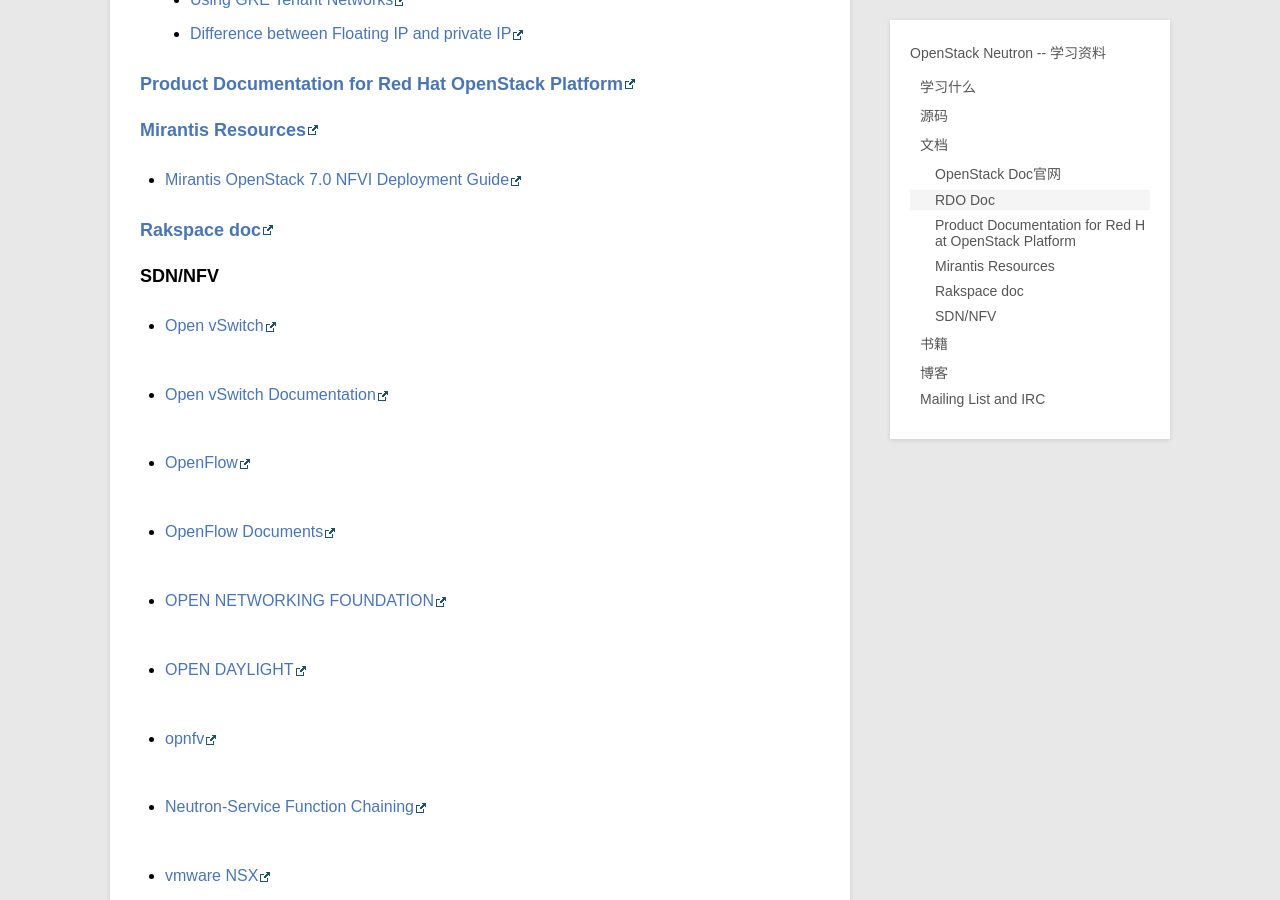
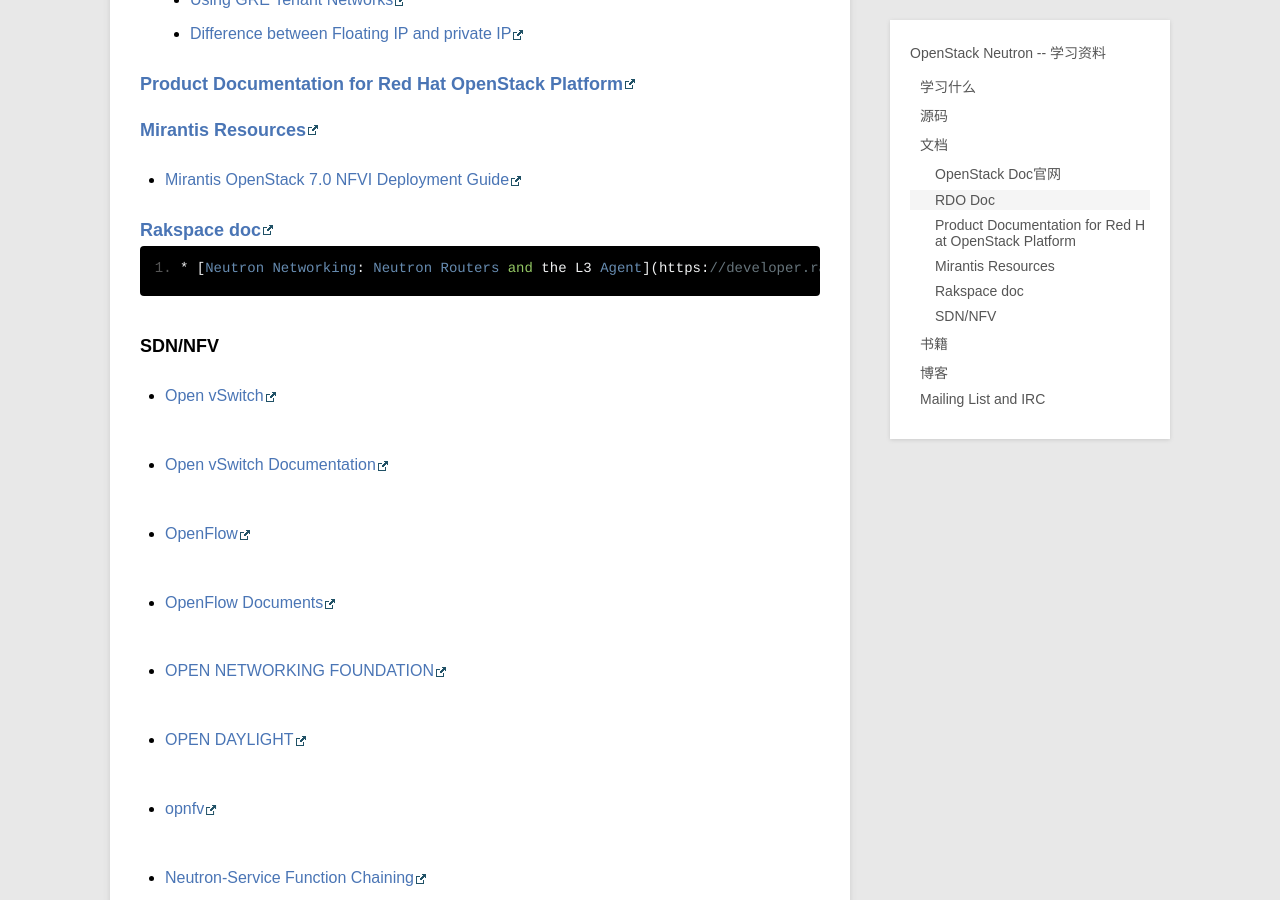
Before and after one commit to xiaofandh12/xiaofandh12.github.io, a Jekyll site: the page built from _posts/blog/2016-04-21-OpenStack-Nutron-Learning-Material.md, in a window 1280 px wide and 900 px high, scrolled down 3358 px. Built offline with Jekyll 4.4.1, drawn with Linux system fonts in a browser that asks for light colours; Markdown is read by kramdown in place of the engine named in the settings; comment, search, counter and statistics services are not loaded.

Commit message:
2016-04-21-OpenStack-Nutron-Learning-Material.md add rackspace blog Neutron Networking: Neutron Routers and the L3 Agent

```diff
--- a/_posts/blog/2016-04-21-OpenStack-Nutron-Learning-Material.md
+++ b/_posts/blog/2016-04-21-OpenStack-Nutron-Learning-Material.md
@@ -107,6 +107,8 @@
 
 ### [Rakspace doc](http://docs.rackspace.com)
 
+    * [Neutron Networking: Neutron Routers and the L3 Agent](https://developer.rackspace.com/blog/neutron-networking-l3-agent/)
+
 ### SDN/NFV
 
 * [Open vSwitch](http://openvswitch.org)
```
